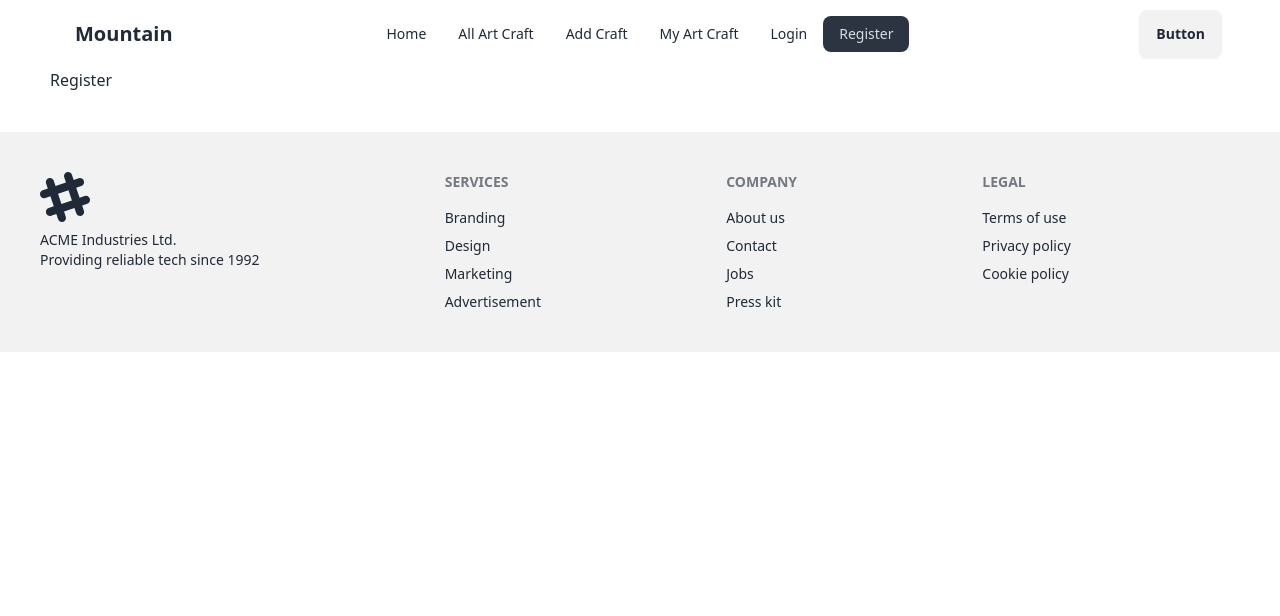
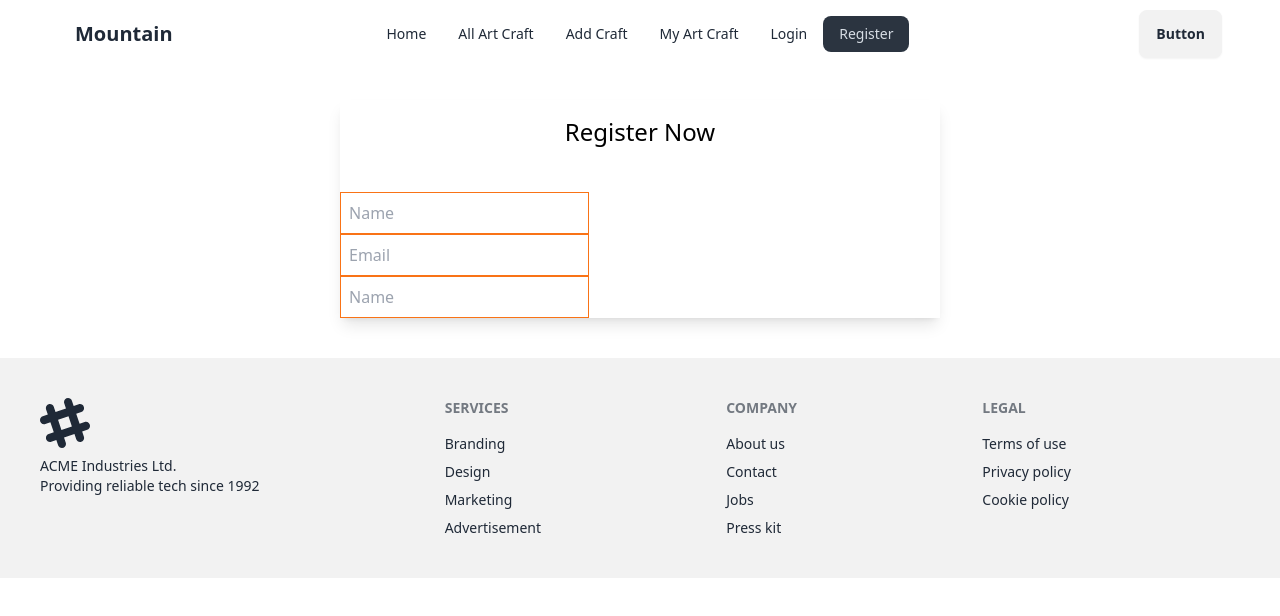
Before and after one commit to devmamunbd/a-ten-add-qraft, a React (Vite) app: page /register in a window 1280 px wide. Shown: the top 616 px of the page. Built offline with nearby package versions, Linux system fonts and the light colour scheme.

Commit message:
home slider done

```diff
--- a/src/Component/Register/Register.jsx
+++ b/src/Component/Register/Register.jsx
@@ -1,7 +1,20 @@
 
 const Register = () => {
   return (
-    <div>Register</div>
+    <div className="bg-white shadow-lg w-[600px] mx-auto mt-8">
+        <h1 className="text-2xl text-black fonr-bold p-4 text-center">Register Now</h1>
+        <div className="mt-7">
+            <form
+
+            >
+                <input className="p-2 outline-none border-[1px] border-orange-500" type="text" placeholder="Name" /> <br />
+                <input className="p-2 outline-none border-[1px] border-orange-500" type="email" placeholder="Email" /> <br />
+                <input className="p-2 outline-none border-[1px] border-orange-500" type="text" placeholder="Name" /> <br />
+
+
+            </form>
+        </div>
+    </div>
   )
 }
 
```
